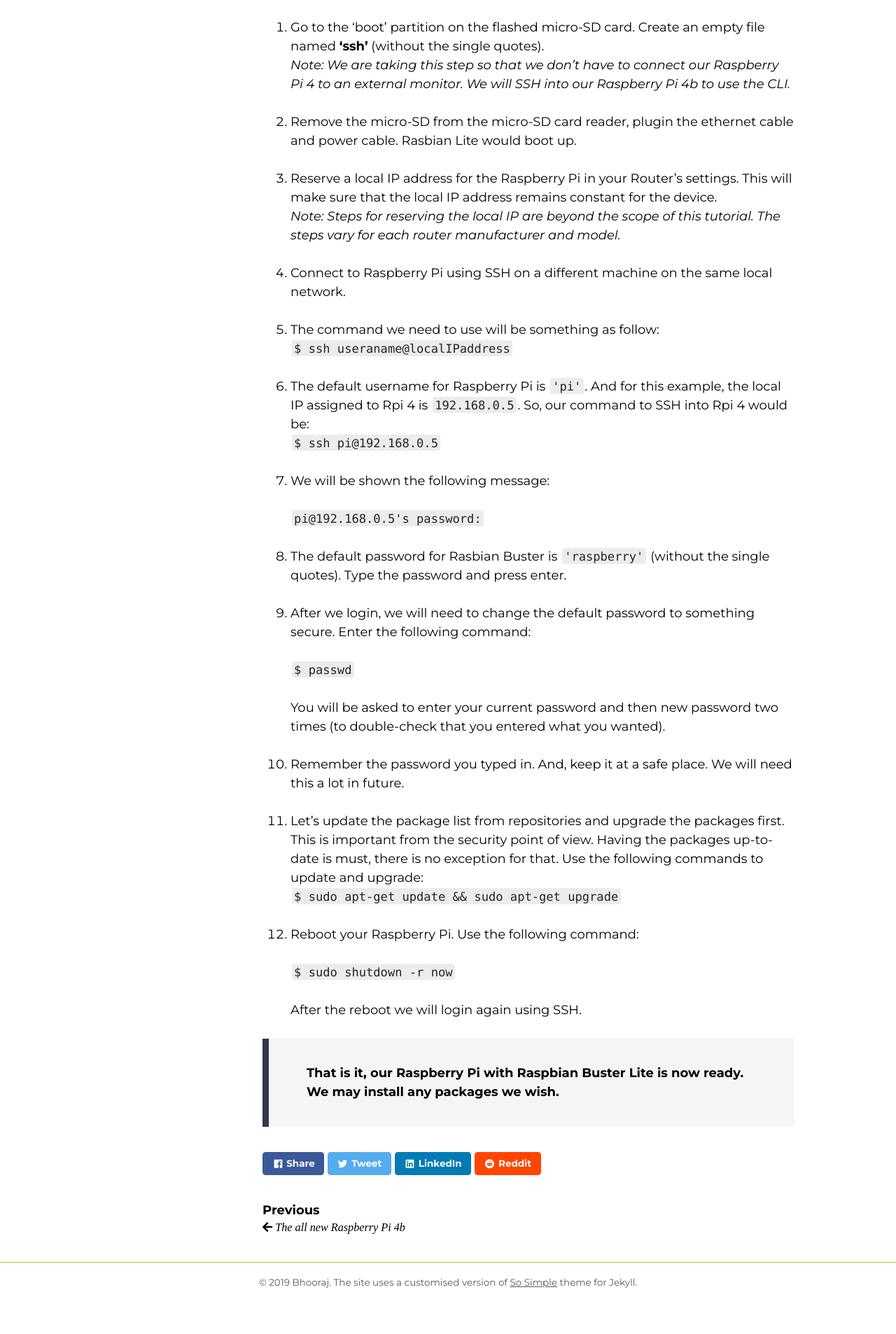
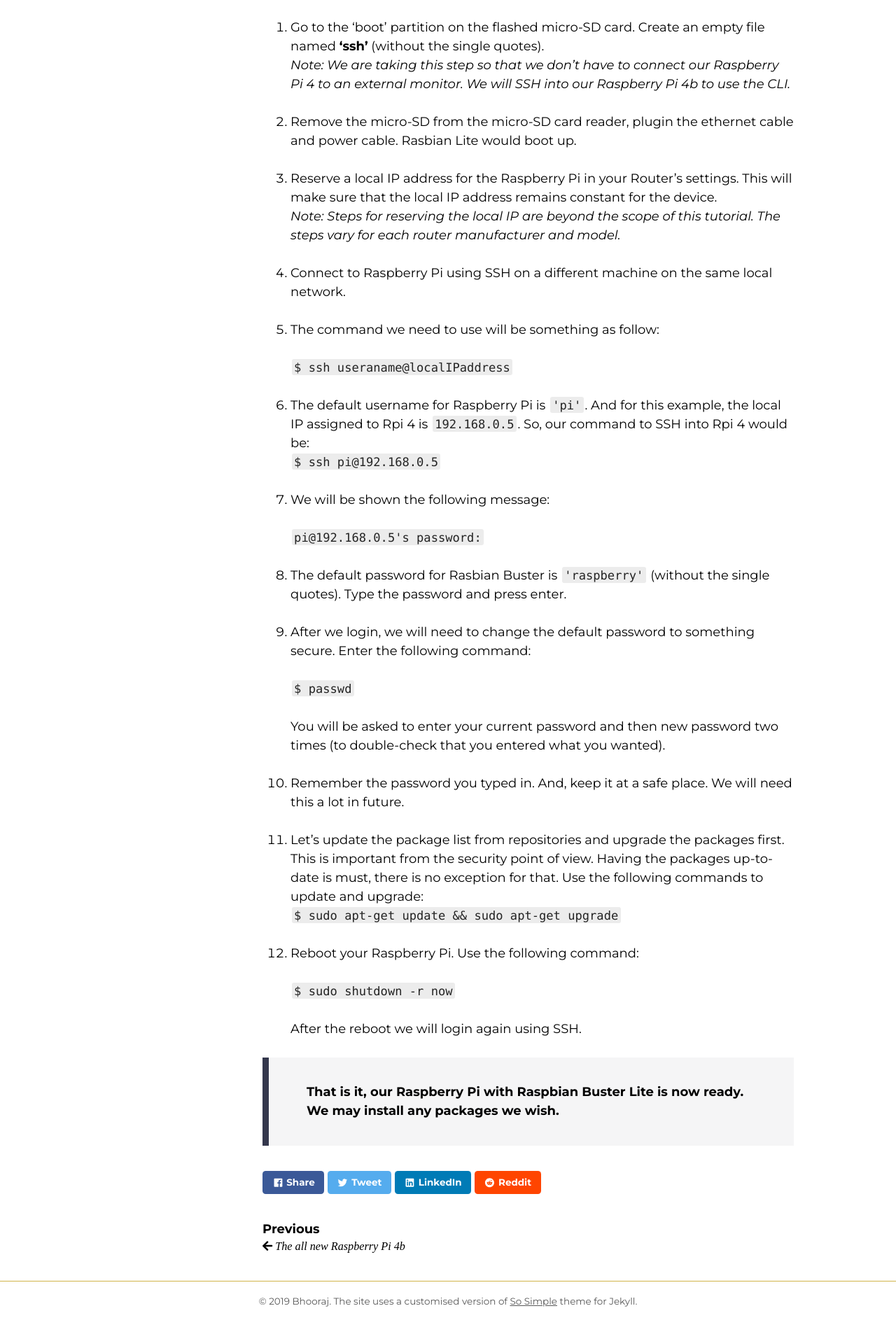
Before and after one commit to bhooraj/bhooraj-blog, a Jekyll site: the page built from _posts/2019-09-01-install-raspbian-buster-lite.md, in a window 1280 px wide. Shown: the part 1890-3796 px from the top of the page at 70% size. Built offline with Jekyll 4.4.1, drawn with Linux system fonts in a browser that asks for light colours; nearby versions of some CDN libraries; some web fonts are replaced; before the commit the page ends 3769 px from its top, so only the background shows below that.

```diff
--- a/_posts/2019-09-01-install-raspbian-buster-lite.md
+++ b/_posts/2019-09-01-install-raspbian-buster-lite.md
@@ -52,8 +52,9 @@ The first two variants come with a GUI (Graphical User Interface). The Raspbian
 
 4. Connect to Raspberry Pi using SSH on a different machine on the same local network.
 
-5. The command we need to use will be something as follow:<br>
-`$ ssh useraname@localIPaddress`
+5. The command we need to use will be something as follow:
+
+      `$ ssh useraname@localIPaddress`
 
 6. The default username for Raspberry Pi is `'pi'`. And for this example, the local IP assigned to Rpi 4 is `192.168.0.5`.
   So, our command to SSH into Rpi 4 would be:<br>
```
